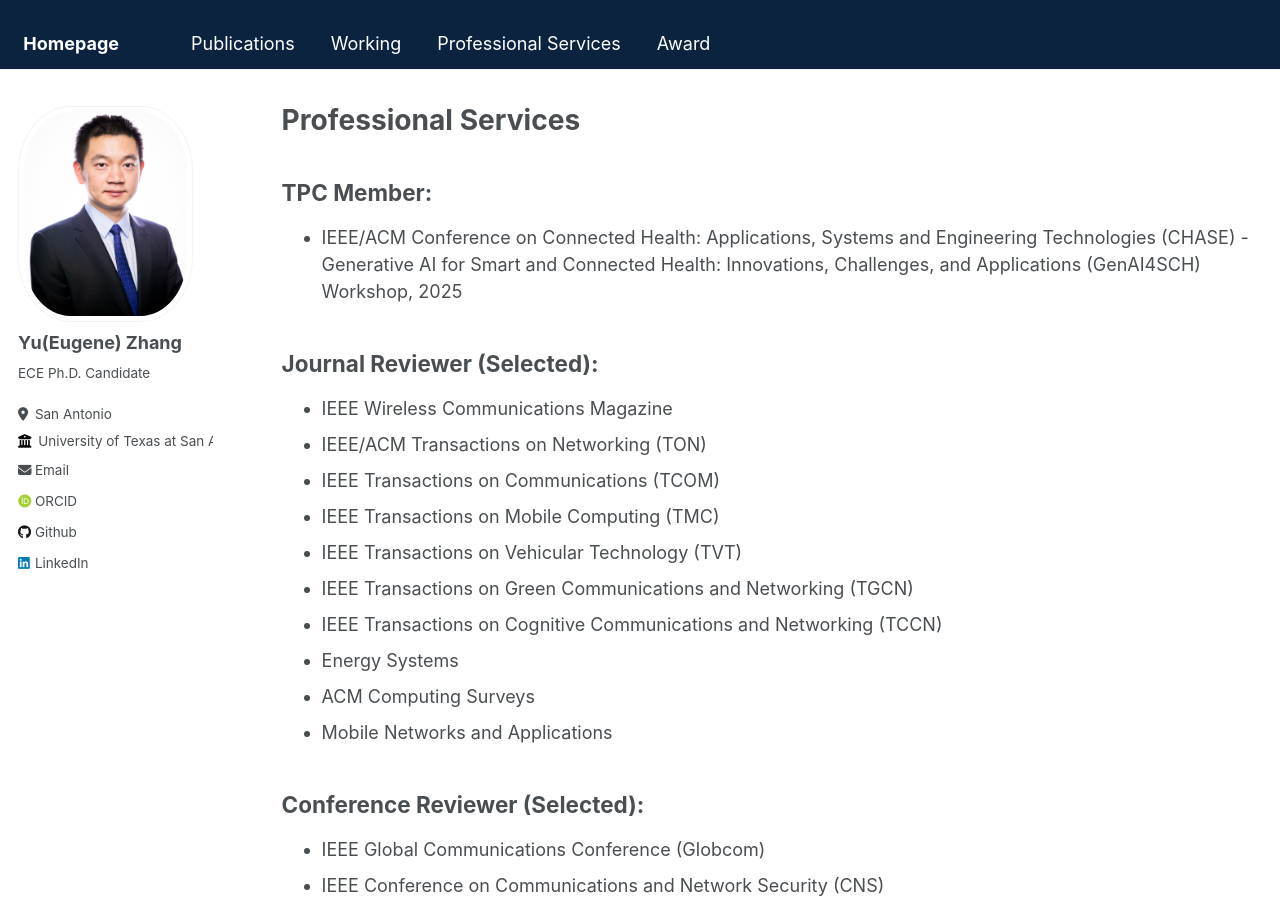
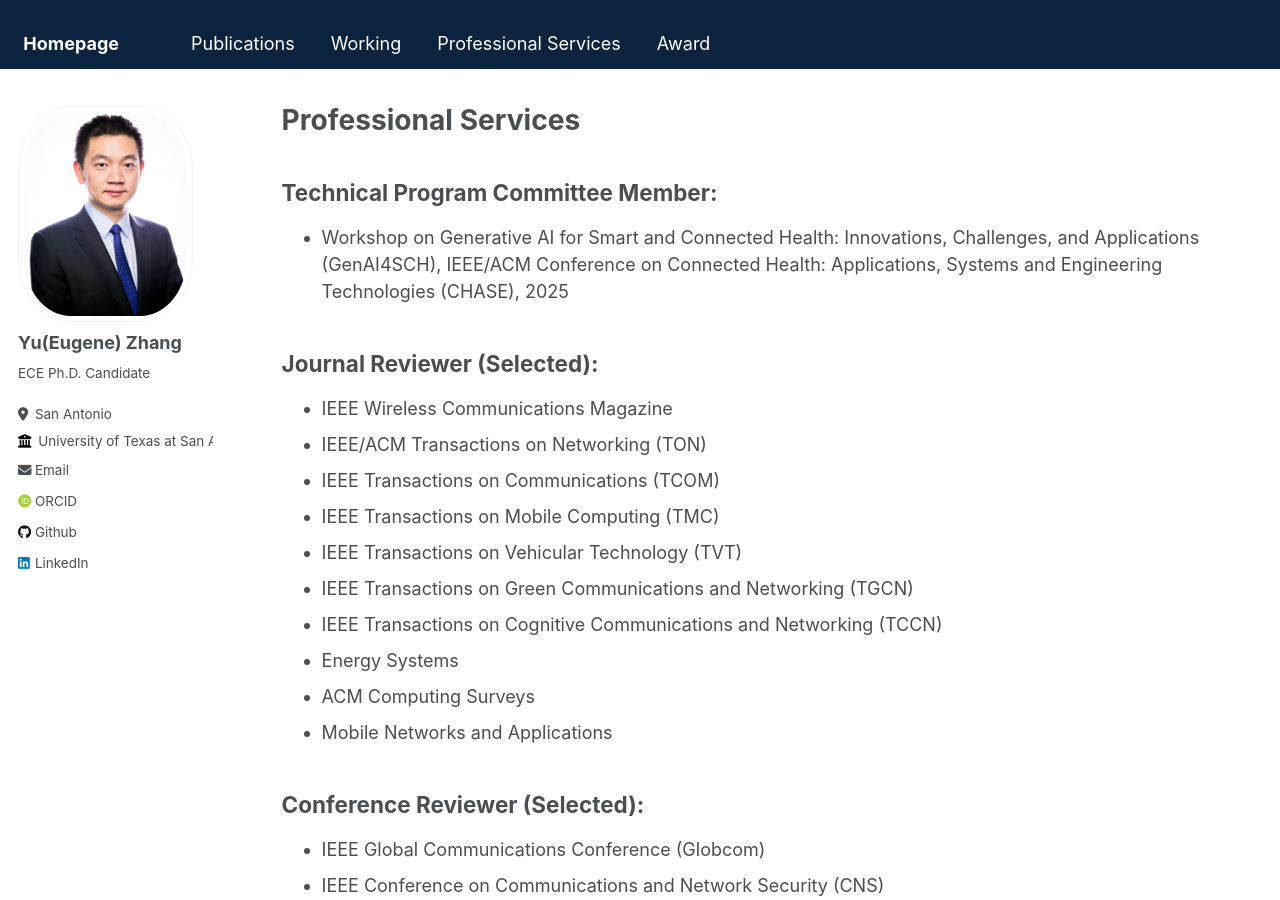
Before and after one commit to Yu-Zhang-Eugene/yu-zhang-eugene.github.io, a Jekyll site: the page built from _pages/professional-services.md, in a window 1280 px wide and 900 px high. Built offline with Jekyll 4.4.1, drawn with Linux system fonts in a browser that asks for light colours; some web fonts are replaced.

Commit message:
Update professional-services.md

```diff
--- a/_pages/professional-services.md
+++ b/_pages/professional-services.md
@@ -5,9 +5,9 @@ permalink: /professional-services/
 author_profile: true
 ---
 
-TPC Member:
+Technical Program Committee Member:
 ---
-- IEEE/ACM Conference on Connected Health: Applications, Systems and Engineering Technologies (CHASE) - Generative AI for Smart and Connected Health: Innovations, Challenges, and Applications (GenAI4SCH) Workshop, 2025
+- Workshop on Generative AI for Smart and Connected Health: Innovations, Challenges, and Applications (GenAI4SCH), IEEE/ACM Conference on Connected Health: Applications, Systems and Engineering Technologies (CHASE), 2025
 
 Journal Reviewer (Selected):
 ------
```
